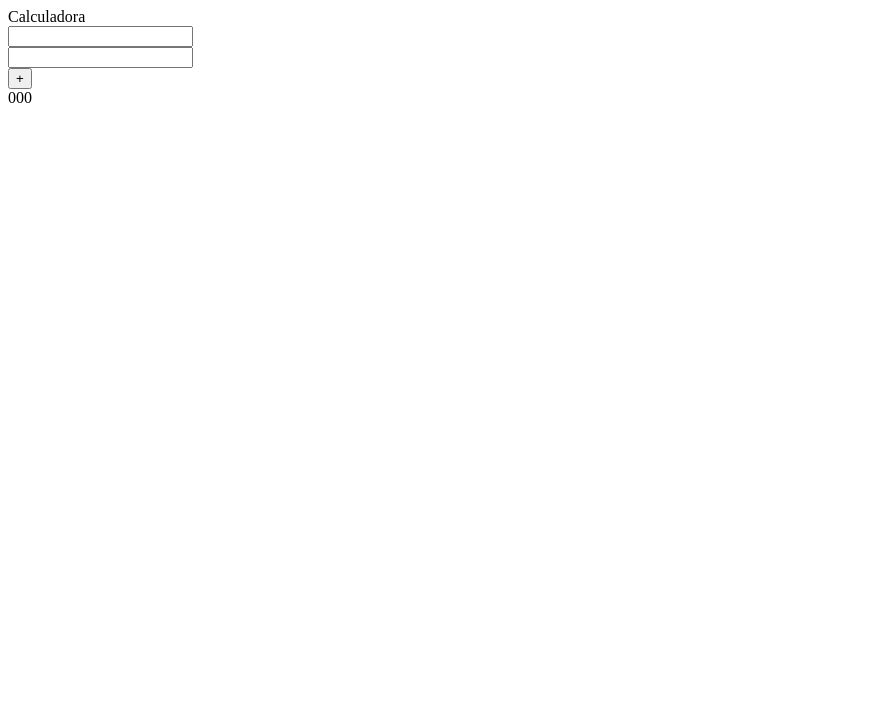
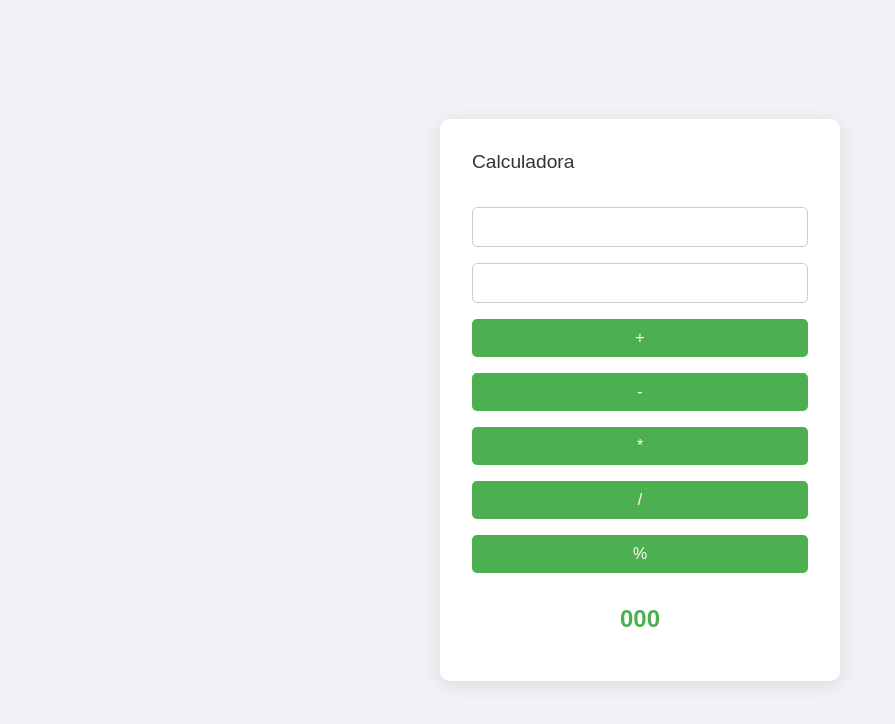
Before and after one commit to JuanOsorner/CESDE-s-assignaments, a plain HTML site: page FRONTEND_I/Clases/Clase9/index.html in a window 1280 px wide. Shown: the whole page, without its empty margins (0-895 px from the left). Drawn offline with Linux system fonts and the light colour scheme.

Commit message:
FRONTENDI

```diff
--- a/FRONTEND_I/Clases/Clase9/index.html
+++ b/FRONTEND_I/Clases/Clase9/index.html
@@ -3,6 +3,7 @@
 <head>
     <meta charset="UTF-8">
     <meta name="viewport" content="width=device-width, initial-scale=1.0">
+    <link rel="stylesheet" href="../Clase9/style.css">
     <title>Document</title>
 </head>
 <body>
@@ -12,6 +13,10 @@
             <input type="number" name="Numero 1" id="nro1"> <br>
             <input type="number" name="Numero 2" id="nro2"> <br>
             <input type="button" value="+" onclick="SumarDatos()"> <br>
+            <input type="button" value="-" onclick="RestarDatos()"> <br>
+            <input type="button" value="*" onclick="MultiplicarDatos()"> <br>
+            <input type="button" value="/" onclick="DividirDatos()"> <br>
+            <input type="button" value="%" onclick="ModuloDatos()"> <br>
             <label for="" id="resultado">000</label>
         </form>
     </section>
--- a/FRONTEND_I/Clases/Clase9/javaS.js
+++ b/FRONTEND_I/Clases/Clase9/javaS.js
@@ -7,6 +7,7 @@ function Sumar(num1, num2){
     }
     return suma;
 }
+function Multiplicar
 //Toca crear una funcion que tome los datos y los retorne
 function SumarDatos(){
     let x = Number(document.getElementById('nro1').value);
--- /dev/null
+++ b/FRONTEND_I/Clases/Clase9/style.css
@@ -0,0 +1,67 @@
+/* Reset general y configuración base */
+* {
+    margin: 0;
+    padding: 0;
+    box-sizing: border-box;
+  }
+
+  body {
+    font-family: 'Arial', sans-serif;
+    background: #f0f2f5; /* Color de fondo suave para todo el body */
+    display: flex;
+    justify-content: center;
+    align-items: center;
+    height: 100vh; /* Ocupa el 100% de la altura de la ventana */
+  }
+
+  /* Contenedor principal centrado */
+  .container {
+    background-color: #ffffff; /* Fondo blanco */
+    border-radius: 10px;
+    box-shadow: 0 4px 20px rgba(0, 0, 0, 0.1); /* Sombras suaves */
+    padding: 2rem;
+    max-width: 400px;
+    width: 90%;
+  }
+
+  /* Estilos para los elementos del formulario */
+  .container form label {
+    font-size: 1.2rem;
+    margin-bottom: 1rem;
+    display: block;
+    color: #333;
+  }
+
+  .container form input[type="number"],
+  .container form input[type="button"] {
+    width: 100%;
+    padding: 10px;
+    margin-bottom: 1rem;
+    border: 1px solid #ccc;
+    border-radius: 5px;
+    outline: none;
+    font-size: 1rem;
+  }
+
+  /* Botones con colores que combinan y efecto hover */
+  .container form input[type="button"] {
+    background-color: #4caf50;
+    color: #fff;
+    cursor: pointer;
+    border: none;
+    transition: background-color 0.3s ease;
+  }
+
+  .container form input[type="button"]:hover {
+    background-color: #45a049;
+  }
+
+  /* Estilo para el label del resultado */
+  #resultado {
+    font-size: 1.5rem;
+    font-weight: bold;
+    color: #4caf50;
+    text-align: center;
+    display: block;
+    margin-top: 1rem;
+  }
```
